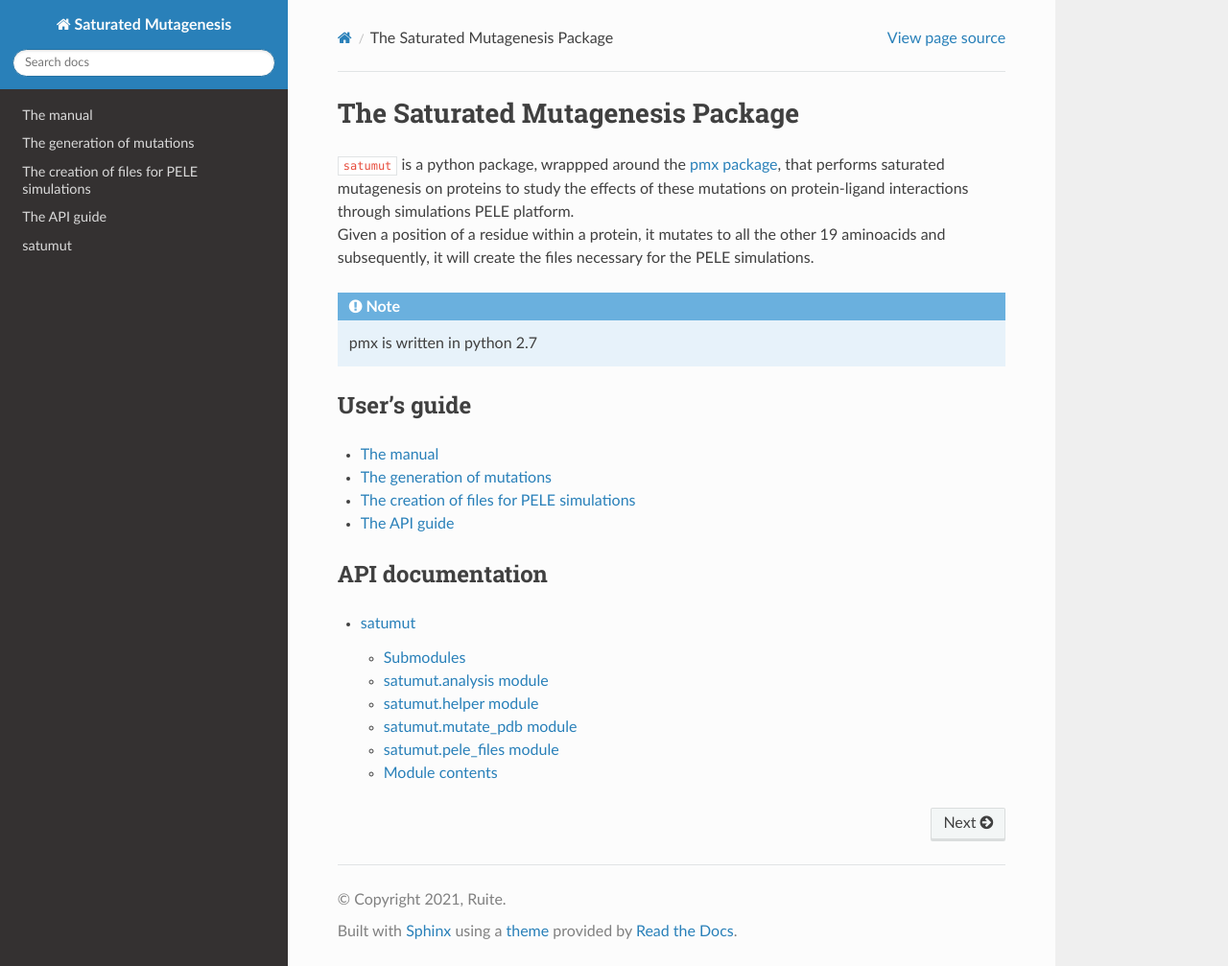
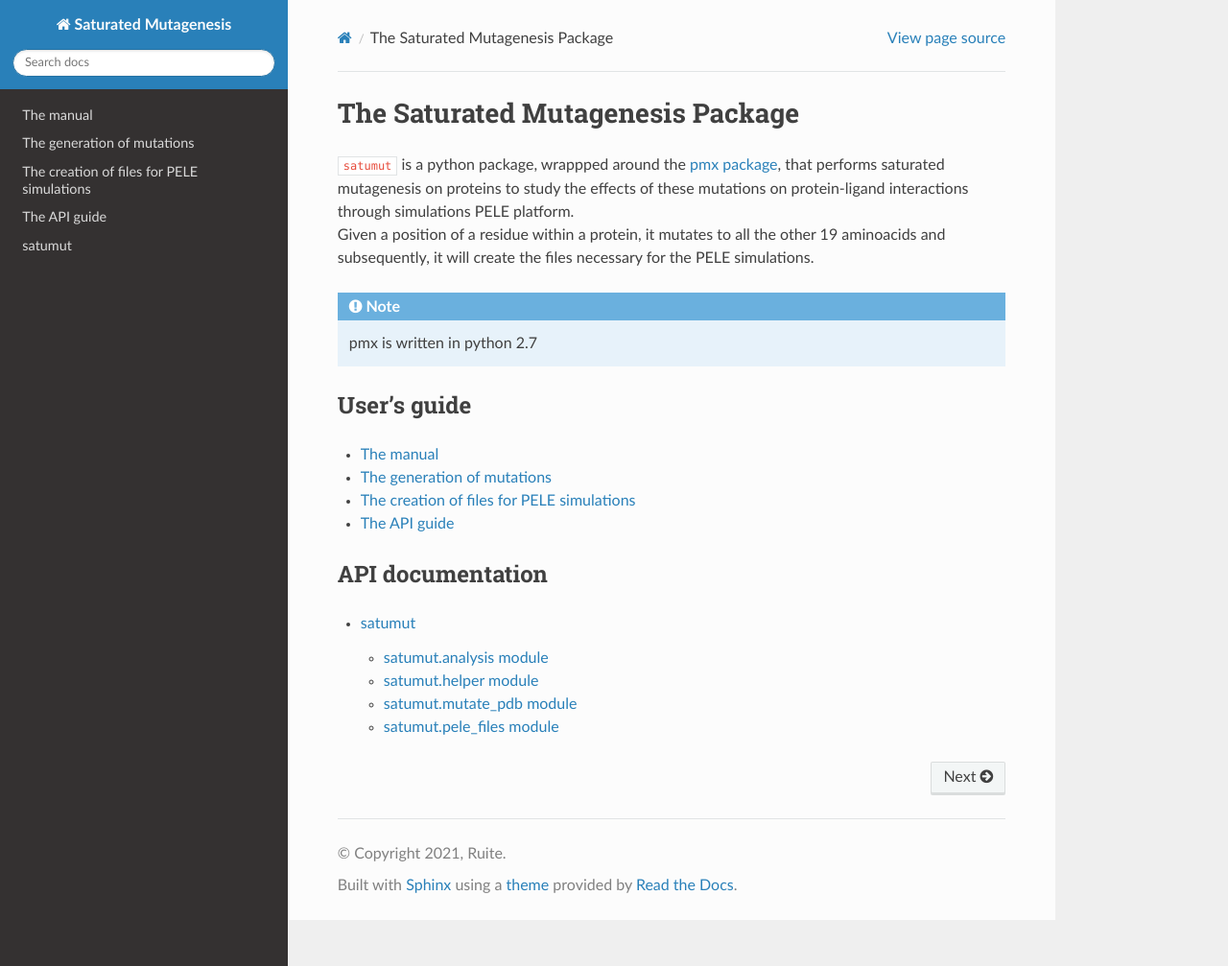
Before and after one commit to etiur/satmutagenesis, a Sphinx documentation site: the page built from docs/source/index.rst, in a window 1280 px wide and 1007 px high. Shown: the whole window at 96% size. Built offline with Sphinx 7.4.7 and the Read the Docs theme 2.0.0, drawn with Linux system fonts in a browser that asks for light colours.

Commit message:
small changes

```diff
--- a/docs/source/manual.rst
+++ b/docs/source/manual.rst
@@ -6,7 +6,7 @@ The manual
 
 Introduction
 ===================
-| After the download from the `repository <https://github.com/etiur/satumut>`_ you can readily use the main.py through the command line to generate the different files and lanch them on marenostrum or Nord.
+| After the download from the `repository <https://github.com/etiur/satumut>`_ you can readily use the pakcgae through the command line to generate the different files and lanch simulations on Marenostrum or Nord.
 | Let's see the necessary arguments
 
 .. code-block:: bash
--- a/docs/source/satumut.rst
+++ b/docs/source/satumut.rst
@@ -1,8 +1,5 @@
 satumut
 ===============
-
-Submodules
-----------
 
 satumut.analysis module
 -----------------------
@@ -35,12 +32,3 @@ satumut.pele\_files module
     :members:
     :special-members: __init__
     :show-inheritance:
-
-
-Module contents
----------------
-
-.. automodule:: satumut
-    :members:
-    :special-members: __init__
-    :show-inheritance:
```
Also changed, not shown: 14 other files.
